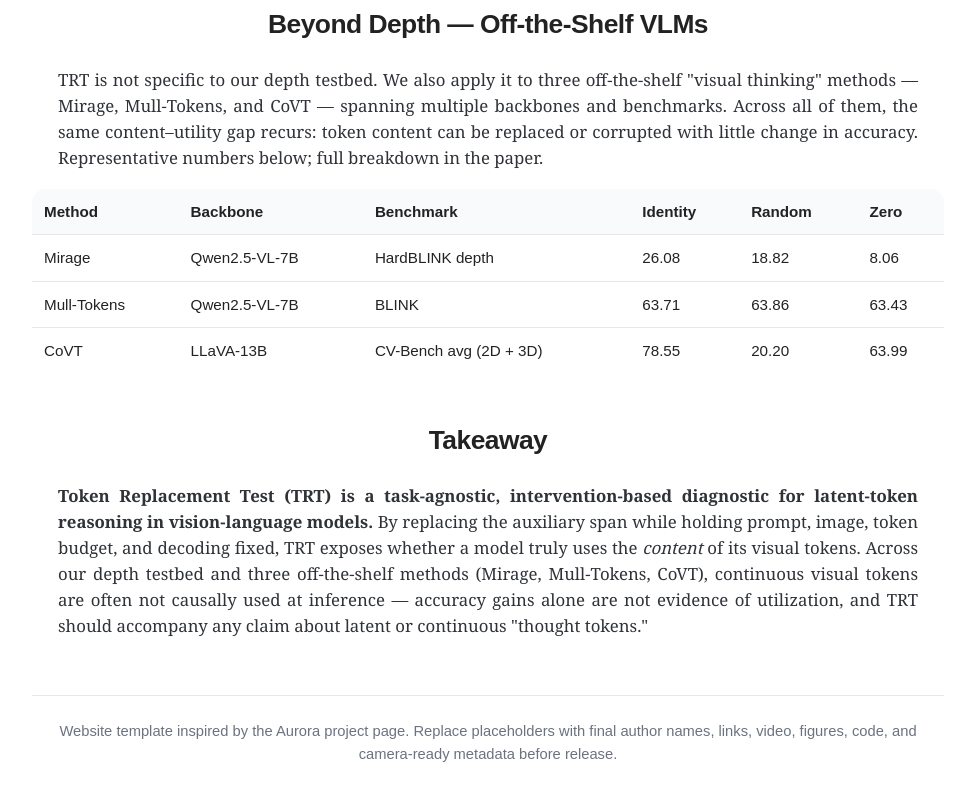
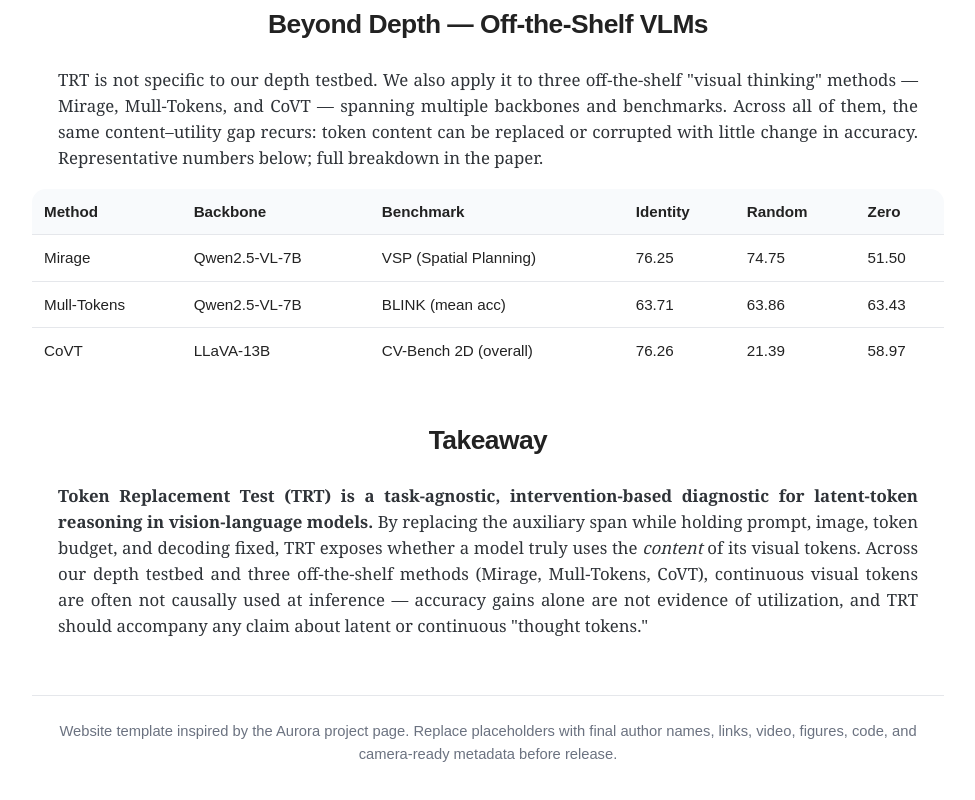
Before and after one commit to tjazhang/ablate_to_validate, a plain HTML site: page docs/index.html in a window 1280 px wide. Shown: the part 3460-4260 px from the top of the page, without its empty margins (152-1127 px from the left). Drawn offline with Linux system fonts and the light colour scheme; a web font is replaced by a local one.

Commit message:
Fix Mirage row: use VSP (Spatial Planning) task with correct numbers

```diff
--- a/docs/index.html
+++ b/docs/index.html
@@ -577,16 +577,16 @@
           <tr>
             <td>Mirage</td>
             <td>Qwen2.5-VL-7B</td>
-            <td>HardBLINK depth</td>
-            <td>26.08</td>
-            <td>18.82</td>
-            <td>8.06</td>
+            <td>VSP (Spatial Planning)</td>
+            <td>76.25</td>
+            <td>74.75</td>
+            <td>51.50</td>
           </tr>
 
           <tr>
             <td>Mull-Tokens</td>
             <td>Qwen2.5-VL-7B</td>
-            <td>BLINK</td>
+            <td>BLINK (mean acc)</td>
             <td>63.71</td>
             <td>63.86</td>
             <td>63.43</td>
@@ -595,10 +595,10 @@
           <tr>
             <td>CoVT</td>
             <td>LLaVA-13B</td>
-            <td>CV-Bench avg (2D + 3D)</td>
-            <td>78.55</td>
-            <td>20.20</td>
-            <td>63.99</td>
+            <td>CV-Bench 2D (overall)</td>
+            <td>76.26</td>
+            <td>21.39</td>
+            <td>58.97</td>
           </tr>
         </tbody>
       </table>
```
